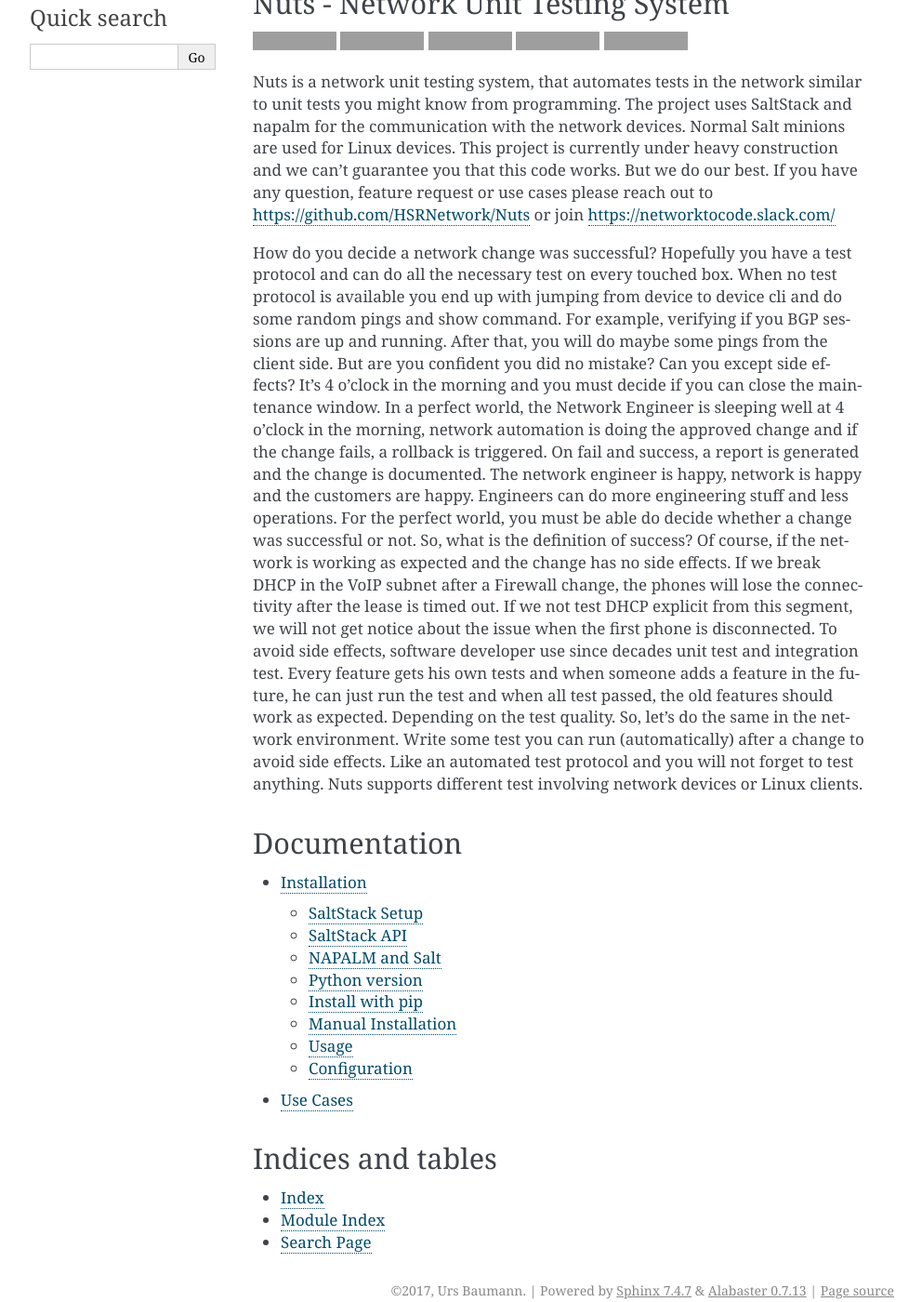
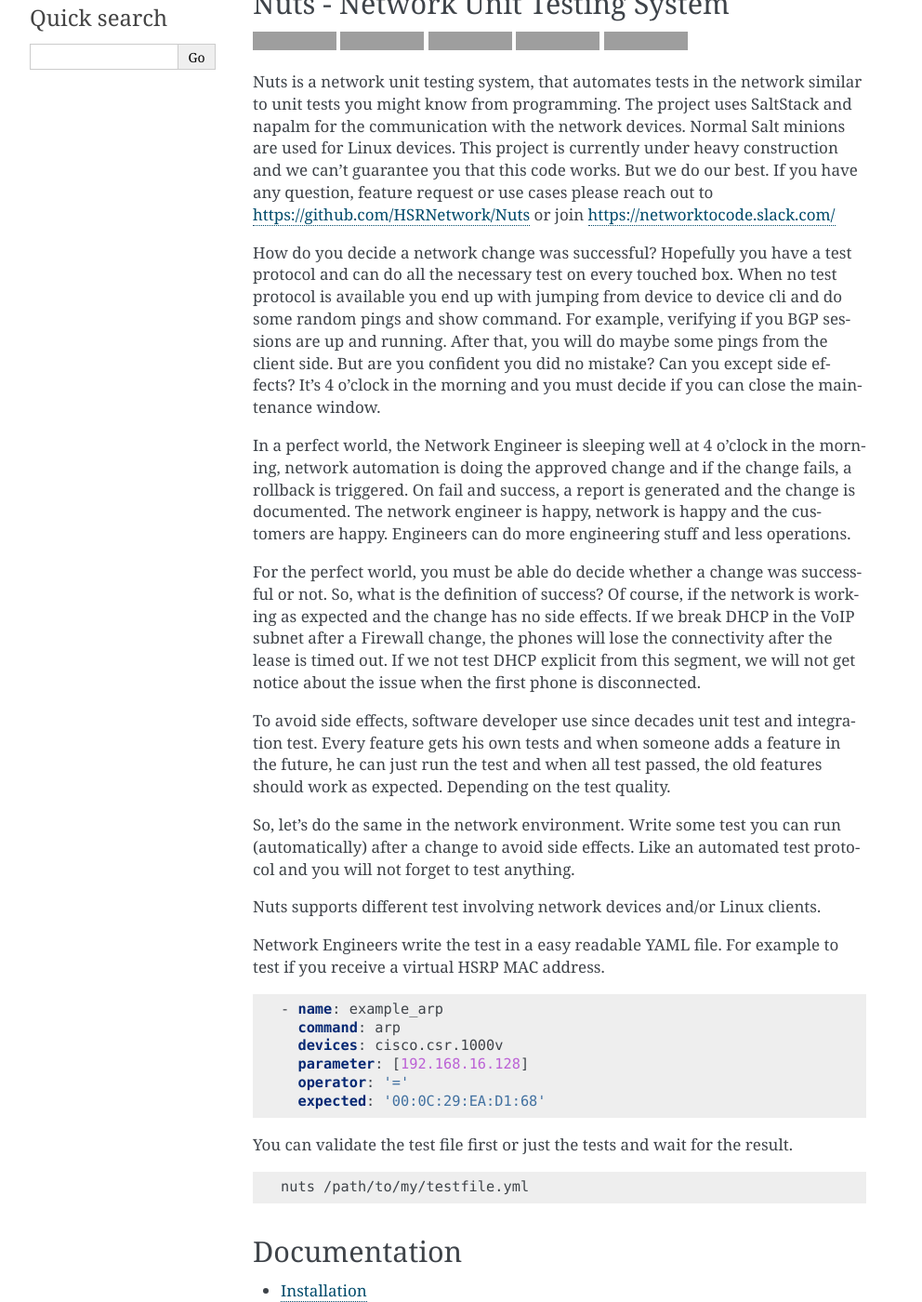
Before and after one commit to network-unit-testing-system/nuts, a Sphinx documentation site: the page built from doc/source/index.rst, in a window 1280 px wide and 1400 px high, scrolled down 190 px. Shown: the whole window at 93% size, without its empty margins (148-1140 px from the left). Built offline with Sphinx 7.4.7, drawn with Linux system fonts in a browser that asks for light colours; pages that are not in the unit, such as notebooks, are missing from menus; grey boxes are pictures that could not be loaded.

Commit message:
Add example to front

```diff
--- a/doc/source/index.rst
+++ b/doc/source/index.rst
@@ -34,12 +34,36 @@
 This project is currently under heavy construction and we can't guarantee you that this code works. But we do our best.
 If you have any question, feature request or use cases please reach out to https://github.com/HSRNetwork/Nuts or join https://networktocode.slack.com/
 
+
 How do you decide a network change was successful? Hopefully you have a test protocol and can do all the necessary test on every touched box. When no test protocol is available you end up with jumping from device to device cli and do some random pings and show command. For example, verifying if you BGP sessions are up and running. After that, you will do maybe some pings from the client side. But are you confident you did no mistake? Can you except side effects? It’s 4 o’clock in the morning and you must decide if you can close the maintenance window.
+
 In a perfect world, the Network Engineer is sleeping well at 4 o’clock in the morning, network automation is doing the approved change and if the change fails, a rollback is triggered. On fail and success, a report is generated and the change is documented. The network engineer is happy, network is happy and the customers are happy. Engineers can do more engineering stuff and less operations.
+
 For the perfect world, you must be able do decide whether a change was successful or not. So, what is the definition of success? Of course, if the network is working as expected and the change has no side effects. If we break DHCP in the VoIP subnet after a Firewall change, the phones will lose the connectivity after the lease is timed out. If we not test DHCP explicit from this segment, we will not get notice about the issue when the first phone is disconnected.
+
 To avoid side effects, software developer use since decades unit test and integration test. Every feature gets his own tests and when someone adds a feature in the future, he can just run the test and when all test passed, the old features should work as expected. Depending on the test quality.
+
 So, let’s do the same in the network environment. Write some test you can run (automatically) after a change to avoid side effects. Like an automated test protocol and you will not forget to test anything.
-Nuts supports different test involving network devices or Linux clients.
+
+Nuts supports different test involving network devices and/or Linux clients.
+
+Network Engineers write the test in a easy readable YAML file. For example to test if you receive a virtual HSRP MAC address.
+
+.. code:: yaml
+
+ - name: example_arp
+   command: arp
+   devices: cisco.csr.1000v
+   parameter: [192.168.16.128]
+   operator: '='
+   expected: '00:0C:29:EA:D1:68'
+
+You can validate the test file first or just the tests and wait for the result.
+
+.. code:: bash
+
+ nuts /path/to/my/testfile.yml
+
 
 
 Documentation
```
